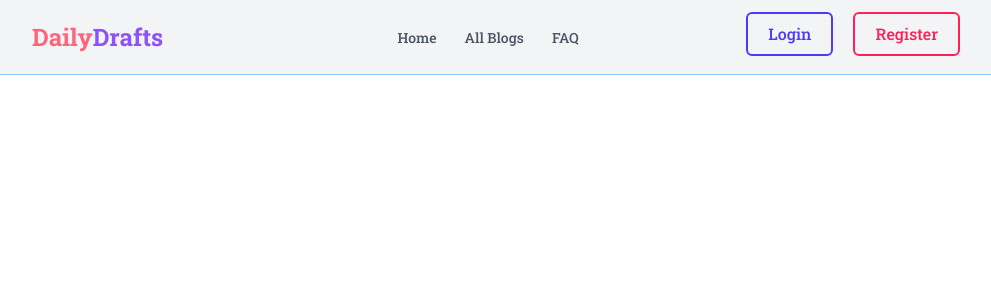
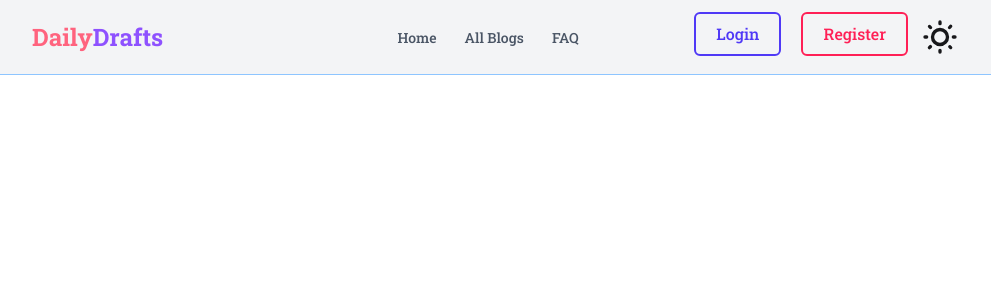
Before and after one commit to shahariarshawon/DailyDrafts-Client, a React (Vite) app: page /auth in a window 1280 px wide. Shown: the top 300 px of the page, without its empty margins (152-1143 px from the left). Built offline with nearby package versions, Linux system fonts and the light colour scheme; no server answers.

Commit message:
added theme toggle functionality

```diff
--- a/index.html
+++ b/index.html
@@ -4,6 +4,7 @@
     <meta charset="UTF-8" />
     <link rel="icon" type="image/svg+xml" href="./src/assets/favicon.png" />
     <meta name="viewport" content="width=device-width, initial-scale=1.0" />
+    <!-- <meta name="color-scheme" content="dark"/> -->
     <!-- font -->
     <link rel="preconnect" href="https://fonts.googleapis.com" />
     <link rel="preconnect" href="https://fonts.gstatic.com" crossorigin />
--- a/src/Components/Navbar/Navbar.jsx
+++ b/src/Components/Navbar/Navbar.jsx
@@ -209,6 +209,35 @@
               </NavLink>
             </div>
           )}
+          {/* theme toggler button */}
+          <div>
+            <label className="swap swap-rotate">
+              {/* this hidden checkbox controls the state */}
+              <input
+                type="checkbox"
+                className="theme-controller"
+                value="synthwave"
+              />
+
+              {/* sun icon */}
+              <svg
+                className="swap-off h-10 w-10 fill-current"
+                xmlns="http://www.w3.org/2000/svg"
+                viewBox="0 0 24 24"
+              >
+                <path d="M5.64,17l-.71.71a1,1,0,0,0,0,1.41,1,1,0,0,0,1.41,0l.71-.71A1,1,0,0,0,5.64,17ZM5,12a1,1,0,0,0-1-1H3a1,1,0,0,0,0,2H4A1,1,0,0,0,5,12Zm7-7a1,1,0,0,0,1-1V3a1,1,0,0,0-2,0V4A1,1,0,0,0,12,5ZM5.64,7.05a1,1,0,0,0,.7.29,1,1,0,0,0,.71-.29,1,1,0,0,0,0-1.41l-.71-.71A1,1,0,0,0,4.93,6.34Zm12,.29a1,1,0,0,0,.7-.29l.71-.71a1,1,0,1,0-1.41-1.41L17,5.64a1,1,0,0,0,0,1.41A1,1,0,0,0,17.66,7.34ZM21,11H20a1,1,0,0,0,0,2h1a1,1,0,0,0,0-2Zm-9,8a1,1,0,0,0-1,1v1a1,1,0,0,0,2,0V20A1,1,0,0,0,12,19ZM18.36,17A1,1,0,0,0,17,18.36l.71.71a1,1,0,0,0,1.41,0,1,1,0,0,0,0-1.41ZM12,6.5A5.5,5.5,0,1,0,17.5,12,5.51,5.51,0,0,0,12,6.5Zm0,9A3.5,3.5,0,1,1,15.5,12,3.5,3.5,0,0,1,12,15.5Z" />
+              </svg>
+
+              {/* moon icon */}
+              <svg
+                className="swap-on h-10 w-10 fill-current"
+                xmlns="http://www.w3.org/2000/svg"
+                viewBox="0 0 24 24"
+              >
+                <path d="M21.64,13a1,1,0,0,0-1.05-.14,8.05,8.05,0,0,1-3.37.73A8.15,8.15,0,0,1,9.08,5.49a8.59,8.59,0,0,1,.25-2A1,1,0,0,0,8,2.36,10.14,10.14,0,1,0,22,14.05,1,1,0,0,0,21.64,13Zm-9.5,6.69A8.14,8.14,0,0,1,7.08,5.22v.27A10.15,10.15,0,0,0,17.22,15.63a9.79,9.79,0,0,0,2.1-.22A8.11,8.11,0,0,1,12.14,19.73Z" />
+              </svg>
+            </label>
+          </div>
         </div>
       </nav>
     </div>
--- a/src/Pages/LoginPage.jsx
+++ b/src/Pages/LoginPage.jsx
@@ -8,7 +8,7 @@
 const LoginPage = () => {
   const { userLogin, googleLogin } = use(AuthContext);
   const [showPassword, setShowPassword] = useState(false);
-  const location = useLocation(); // ✅ FIXED
+  const location = useLocation();
   const navigate = useNavigate();
   const from = location.state?.from?.pathname || "/";
 
```
